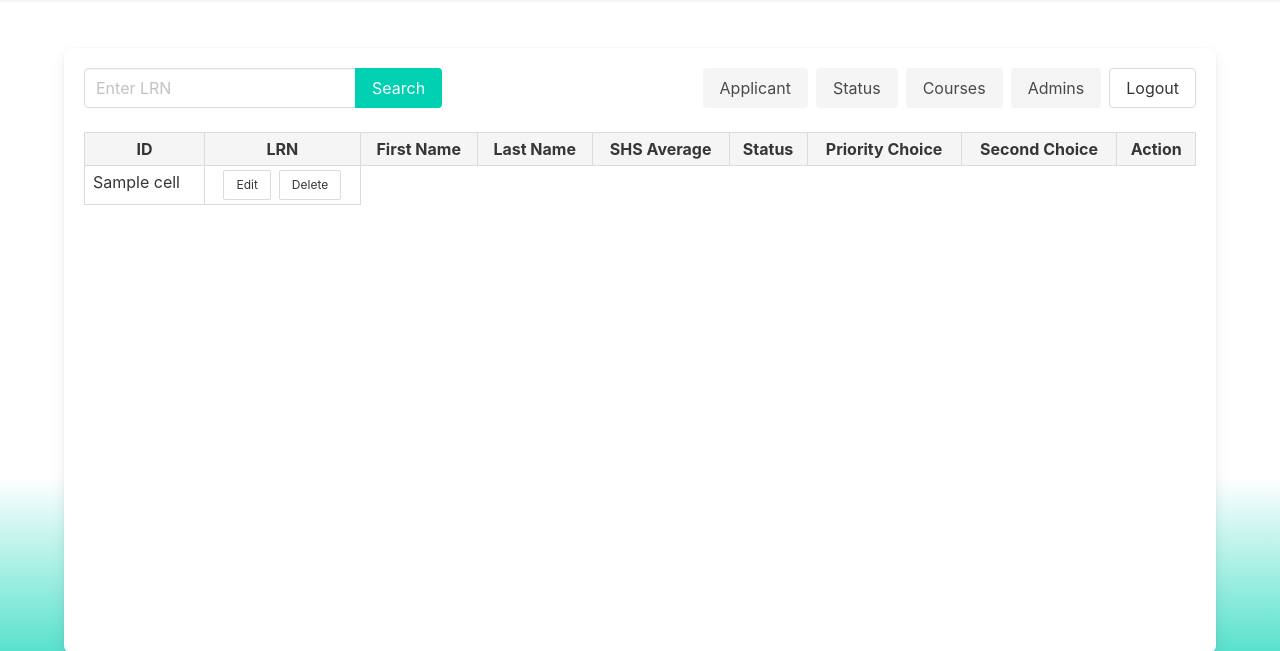
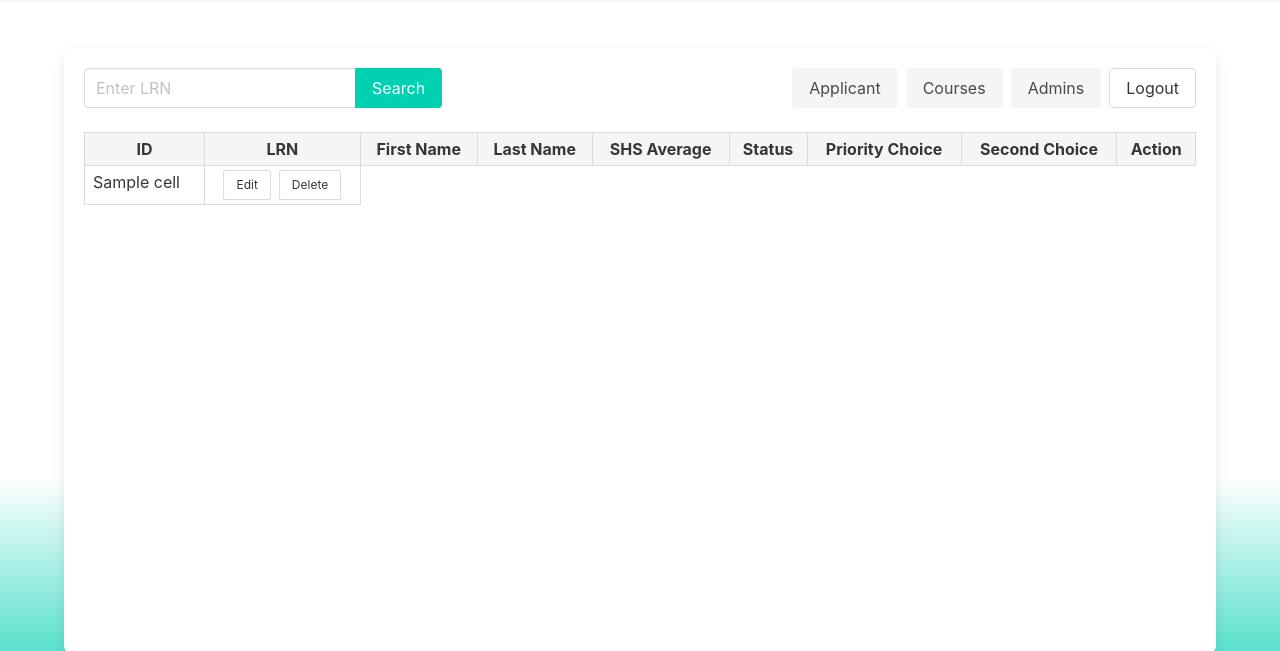
Before and after one commit to ralf-t/ccss_admission, a Flask app: template ccssadmission/templates/admin.html in a window 1280 px wide. Shown: the part 56-707 px from the top of the page. Run offline with Flask 2, Linux system fonts and the light colour scheme; the template is opened without the code that fills it: most values are stand-ins (such as "Sample title", 1, 10 or a date in 2020); parts of the project's set-up code (start-up, migrations or seed data) failed here and were passed over.

Commit message:
removed status nav

```diff
--- a/ccssadmission/templates/admin.html
+++ b/ccssadmission/templates/admin.html
@@ -18,7 +18,6 @@
 			</div>
 			<div class="level-right">
 				<a href="{{url_for('admin')}}" class="button is-light mr-2">Applicant</a>
-				<a href="#" class="button is-light mr-2">Status</a>
 				<a href="#" class="button is-light mr-2">Courses</a>
 				<a href="#" class="button is-light mr-2">Admins</a>
 				<a href="{{url_for('logout')}}" class="button is-ghost">Logout</a>
```
